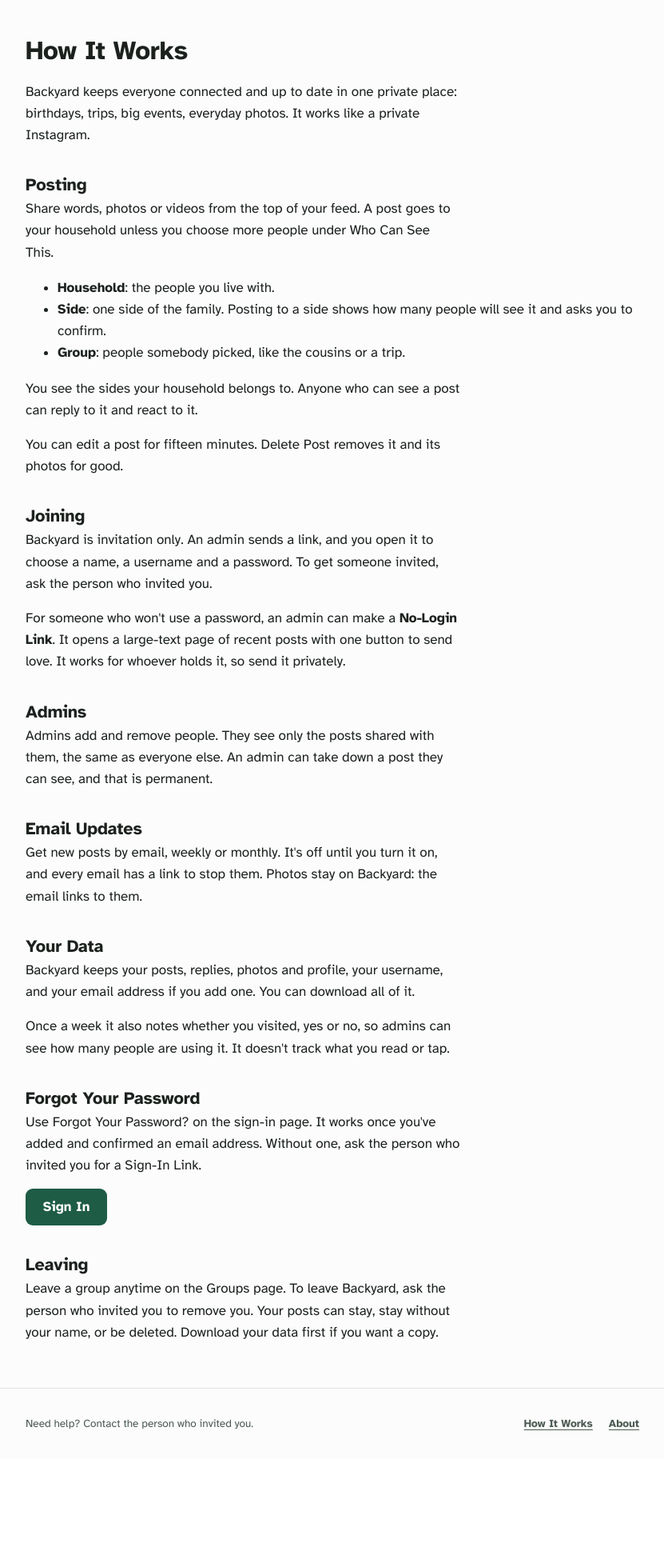
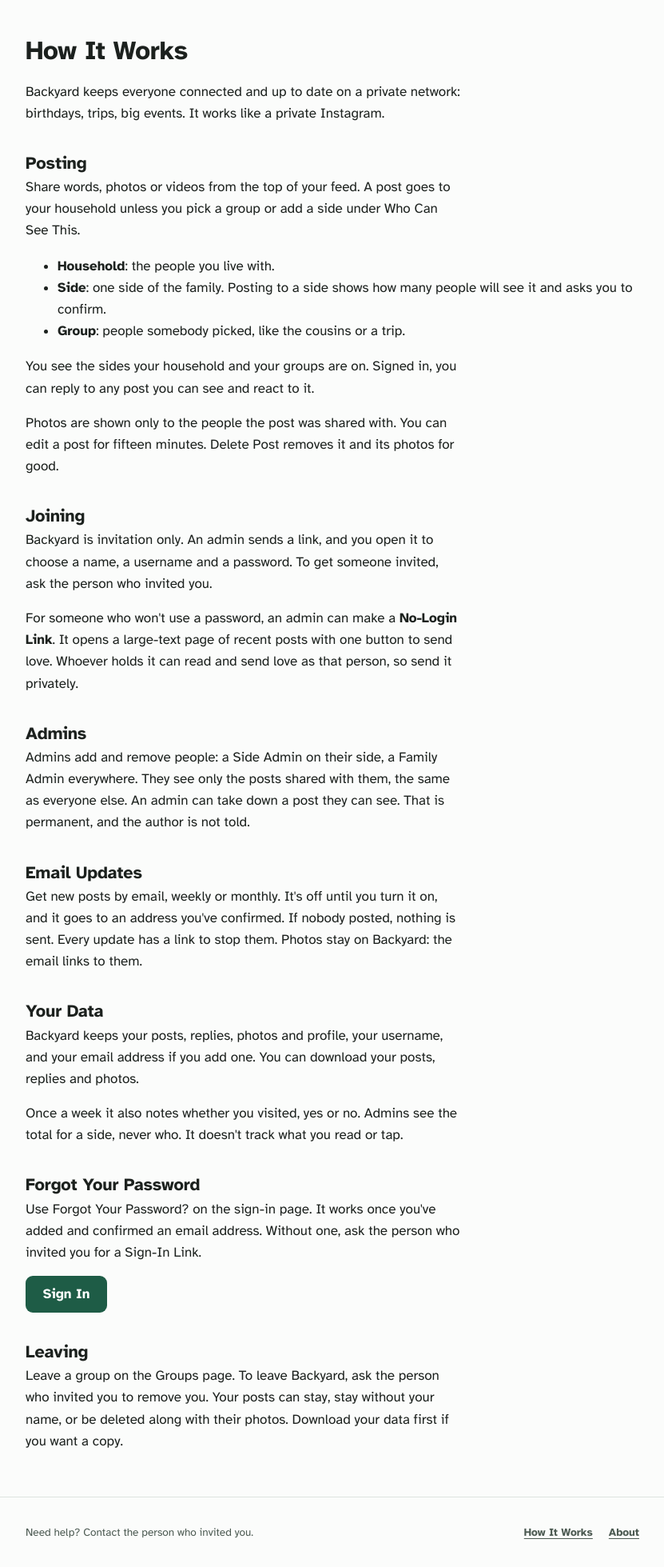
Before and after one commit to AIJSAI/backyard, a Django app: page /how-this-works/ in a window 1280 px wide. Shown: the part 63-2022 px from the top of the page at 80% size, without its empty margins (224-1055 px from the left). Before the commit the page ends 1851 px from the top, so only its background shows below. Run offline with Django 5.2, Linux system fonts and the light colour scheme; parts of the project's set-up code (start-up, migrations or seed data) failed here and were passed over.

Commit message:
fix(composer): only a running script may collapse the composer; the page's facts hold
Review round 1. The collapse was the default, lifted by a noscript rule that cannot fire when
scripting is on and the script never arrived; the script now switches it on itself, and sits
directly after the form. The browser tests drain their own requests before the flush, seed
unique rows and make the button the first touch. How It Works gets back the facts the code
holds it to: what the download contains, who can reply, that a takedown is silent, what a
No-Login Link lets its holder do, when updates are sent, and that the weekly count never
names a person.

Co-Authored-By: Claude Fable 5.1 <noreply@anthropic.com>
Claude-Session: https://claude.ai/code/session_01FTBawwCyXutbKxJNT88AJz
Signed-off-by: James Shehan <jas32589@gmail.com>

```diff
--- a/src/core/templates/core/about.html
+++ b/src/core/templates/core/about.html
@@ -15,7 +15,7 @@
      advertising. The owner's read (2026-09-20): "saying no ads or not run by a company
      isn't necessary for my family." It answered a question no relative had asked. It
      says what Backyard is for instead, in the words How It Works opens with. {% endcomment %}
-  <p>Backyard keeps everyone connected and up to date in one private place.</p>
+  <p>Backyard keeps everyone connected and up to date on a private network.</p>
 
   <h2>Who Runs This</h2>
   {% comment %} `help_contact` is empty for anybody who has not been let in — this page is
--- a/src/core/templates/core/base.html
+++ b/src/core/templates/core/base.html
@@ -768,17 +768,17 @@ label.inline-check.email-row { flex-wrap: wrap; }
    is the box you type in, the button that adds a photo and the button that posts; who
    can see the post and the picker's small print wait until the composer is in use.
 
-   WHAT OPENS IT, and why there are three answers. `.is-open` is the sticky one: the
-   server sets it for a bounced compose (it carries a draft or staged photos, so it must
-   open with them showing) and core/_composer_media.html sets it the first time anybody
-   touches the form, and nothing ever removes it. `:focus-within` and a body that is no
-   longer empty are the fallback for a page whose script did not run. With scripting OFF
-   the pages that draw a composer force it open from a <noscript> rule, which is the old
-   behaviour.
-
-   NOTHING A PERSON CAN PRESS LIVES INSIDE THE PART THAT HIDES ON BLUR. The photo button
-   used to, and that was the defect the owner hit writing the first real post: pressing a
-   <label> takes focus off the textarea, so with an empty box the button disappeared
+   WHAT COLLAPSES IT, AND WHAT OPENS IT. Only the script in core/_composer_media.html
+   turns the collapse ON (`js-collapse`), so a page whose script never ran, for any reason,
+   draws the whole form. `.is-open` opens it for good: the server sets it for a bounced
+   compose (it carries a draft or staged photos, so it must open with them showing) and the
+   same script sets it the first time anybody touches the form; nothing ever removes it.
+   `:focus-within` and a body that is no longer empty cover the instant before that handler
+   has run.
+
+   THE PHOTO BUTTON IS NEVER INSIDE THE PART THAT HIDES. It used to be, and that was the
+   defect the owner hit writing the first real post: pressing a <label> takes focus off
+   the textarea, so with an empty box the button disappeared
    between the press and the release, the click landed on the form, and the photo sheet
    never opened. The picker is a sibling of `.composer-extras` now, and the sticky class
    means the audience controls are safe from the same thing.
@@ -797,14 +797,14 @@ label.inline-check.email-row { flex-wrap: wrap; }
    opening the composer does not resize the button under a thumb. */
 .composer.collapsible .media-picker.js > .picker-button { padding-inline: 0.9rem; font-size: 0.95rem; }
 .composer.collapsible > * { flex: 0 0 100%; min-width: 0; }
-.composer.collapsible:not(.is-open):not(:focus-within):has(textarea:placeholder-shown) .composer-extras,
-.composer.collapsible:not(.is-open):not(:focus-within):has(textarea:placeholder-shown) .media-hint {
+.composer.collapsible.js-collapse:not(.is-open):not(:focus-within):has(textarea:placeholder-shown) .composer-extras,
+.composer.collapsible.js-collapse:not(.is-open):not(:focus-within):has(textarea:placeholder-shown) .media-hint {
   display: none;
 }
-.composer.collapsible:not(.is-open):not(:focus-within):has(textarea:placeholder-shown) > .media-picker {
+.composer.collapsible.js-collapse:not(.is-open):not(:focus-within):has(textarea:placeholder-shown) > .media-picker {
   flex: 1 1 auto;
 }
-.composer.collapsible:not(.is-open):not(:focus-within):has(textarea:placeholder-shown) > .composer-submit {
+.composer.collapsible.js-collapse:not(.is-open):not(:focus-within):has(textarea:placeholder-shown) > .composer-submit {
   flex: 0 0 auto; margin-top: 1rem;
 }
 
--- a/src/core/templates/core/how_it_works.html
+++ b/src/core/templates/core/how_it_works.html
@@ -16,9 +16,11 @@
 
      posts default to the household               scoping.visible_posts
      posting to a SIDE asks you to confirm        feed_views.compose, TM-3 (a GROUP does not)
-     you see the sides your household is on       scoping.visible_yards
+     you see the sides your pods are on           scoping.visible_yards (household AND groups)
      an admin sees no more than you do            scoping.visible_posts has no admin path
-     a takedown is permanent                      moderation.take_down_post
+     a takedown is silent and permanent           moderation.take_down_post
+     the download is posts, replies and photos    export.py (not the profile or the e-mail address)
+     a No-Login Link reader sends love, no reply  elder_feed.html, feed_views.add_comment
      email updates are off until turned on        digesting, DigestSubscription
      photos are never in an email                 core/email/digest.txt links, never attaches
      the one per-person datum                     models.MemberWeekPresence (S-705 / GAP-7:
@@ -27,7 +29,7 @@
      removal is an admin's act, with a choice     removal.CONTENT_CHOICES
 
    A SIDE IS NEVER DESCRIBED FROM ABOVE. Most readers are on one side and the page says
-   only what is true for them: "you see the sides your household belongs to". The old
+   only what is true for them: "you see the sides your household and your groups are on". The old
    paragraph about households that belong to both sides explained the other side's
    existence to people who cannot see it.
 
@@ -37,22 +39,22 @@
 {% block title %}How It Works{% endblock %}
 {% block body %}
   <h1>How It Works</h1>
-  <p>Backyard keeps everyone connected and up to date in one private place: birthdays,
-    trips, big events, everyday photos. It works like a private Instagram.</p>
+  <p>Backyard keeps everyone connected and up to date on a private network: birthdays,
+    trips, big events. It works like a private Instagram.</p>
 
   <h2>Posting</h2>
   <p>Share words, photos or videos from the top of your feed. A post goes to your
-    household unless you choose more people under Who Can See This.</p>
+    household unless you pick a group or add a side under Who Can See This.</p>
   <ul>
     <li><strong>Household</strong>: the people you live with.</li>
     <li><strong>Side</strong>: one side of the family. Posting to a side shows how many
       people will see it and asks you to confirm.</li>
     <li><strong>Group</strong>: people somebody picked, like the cousins or a trip.</li>
   </ul>
-  <p>You see the sides your household belongs to. Anyone who can see a post can reply to
-    it and react to it.</p>
-  <p>You can edit a post for fifteen minutes. Delete Post removes it and its photos for
-    good.</p>
+  <p>You see the sides your household and your groups are on. Signed in, you can reply to
+    any post you can see and react to it.</p>
+  <p>Photos are shown only to the people the post was shared with. You can edit a post
+    for fifteen minutes. Delete Post removes it and its photos for good.</p>
 
   <h2>Joining</h2>
   <p>Backyard is invitation only. An admin sends a link, and you open it to choose a name,
@@ -62,27 +64,29 @@
      is what both admin pages that hand out the link say. {% endcomment %}
   <p>For someone who won't use a password, an admin can make a <strong>No-Login
     Link</strong>. It opens a large-text page of recent posts with one button to send
-    love. It works for whoever holds it, so send it privately.</p>
+    love. Whoever holds it can read and send love as that person, so send it privately.</p>
 
   <h2>Admins</h2>
-  <p>Admins add and remove people. They see only the posts shared with them, the same as
-    everyone else. An admin can take down a post they can see, and that is permanent.</p>
+  <p>Admins add and remove people: a Side Admin on their side, a Family Admin everywhere.
+    They see only the posts shared with them, the same as everyone else. An admin can take
+    down a post they can see. That is permanent, and the author is not told.</p>
 
   <h2>Email Updates</h2>
-  <p>Get new posts by email, weekly or monthly. It's off until you turn it on, and every
-    email has a link to stop them. Photos stay on Backyard: the email links to them.</p>
+  <p>Get new posts by email, weekly or monthly. It's off until you turn it on, and it goes
+    to an address you've confirmed. If nobody posted, nothing is sent. Every update has a
+    link to stop them. Photos stay on Backyard: the email links to them.</p>
   {% if user.is_authenticated %}
     <p><a class="btn" href="{% url 'digest_settings' %}">Manage Email Updates</a></p>
   {% endif %}
 
   <h2>Your Data</h2>
   <p>Backyard keeps your posts, replies, photos and profile, your username, and your email
-    address if you add one. You can download all of it.</p>
+    address if you add one. You can download your posts, replies and photos.</p>
   {% comment %} S-705 / GAP-7, in one sentence a person will read. The shipped version took
      a paragraph to say the same thing and then listed what is NOT collected, which is the
      defence nobody asked for. {% endcomment %}
-  <p>Once a week it also notes whether you visited, yes or no, so admins can see how many
-    people are using it. It doesn't track what you read or tap.</p>
+  <p>Once a week it also notes whether you visited, yes or no. Admins see the total for a
+    side, never who. It doesn't track what you read or tap.</p>
   {% if user.is_authenticated %}
     <p><a class="btn" href="{% url 'export_data' %}">Download Your Data</a></p>
   {% endif %}
@@ -98,9 +102,10 @@
   {% endif %}
 
   <h2>Leaving</h2>
-  <p>Leave a group anytime on the Groups page. To leave Backyard, ask {% if help_contact %}{{ help_contact }}{% else %}the
+  <p>Leave a group on the Groups page. To leave Backyard, ask {% if help_contact %}{{ help_contact }}{% else %}the
     person who invited you{% endif %} to remove you. Your posts can stay, stay without your
-    name, or be deleted. Download your data first if you want a copy.</p>
+    name, or be deleted along with their photos. Download your data first if you want a
+    copy.</p>
 
   {% comment %} SIGNED IN ONLY. The signed-out footer already carries How It Works and
      About side by side, so a second About link here would be the same link twice on one
--- a/src/core/templates/core/post_detail.html
+++ b/src/core/templates/core/post_detail.html
@@ -2,7 +2,6 @@
 {% load avatars %}
 {% load times %}
 {% block title %}Post And Replies{% endblock %}
-{% block extra_head %}{% include "core/_composer_open_without_script.html" %}{% endblock %}
 {% block body %}
   <p class="back-link"><a class="back" href="{% url 'feed' %}">Back To The Feed</a></p>
   {% comment %} The thread page had no h1 at all: it opened on a bare link and then a
```
Also changed, not shown: src/core/templates/core/_composer_media.html (+7 -0 lines), src/core/templates/core/_composer_open_without_script.html (deleted, +0 -11 lines), src/core/templates/core/feed.html (+5 -2 lines), src/core/tests/test_a_stranger_is_told_no_names.py (+3 -1 lines), src/core/tests/test_calm_surfaces.py (+13 -5 lines), src/core/tests/test_plain_pages.py (+13 -11 lines), src/core/tests/test_the_photo_button_in_a_browser.py (+36 -10 lines), CHANGELOG.md.
